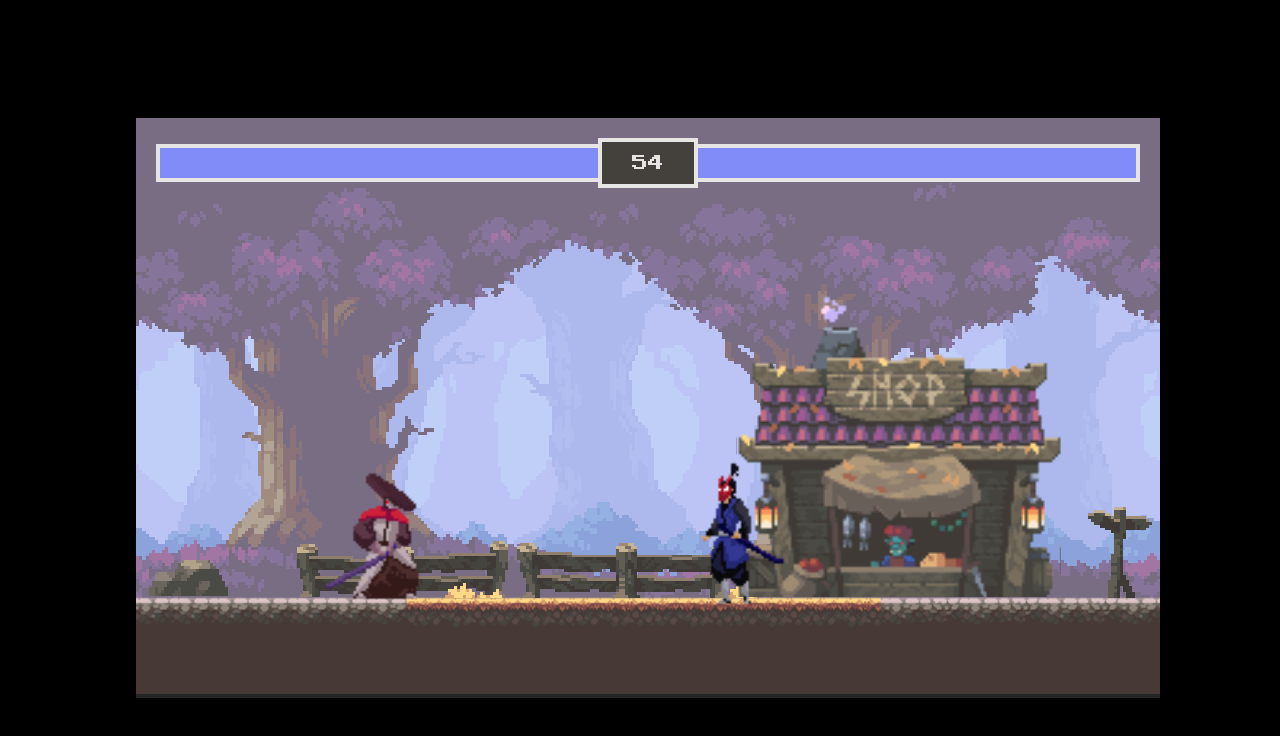
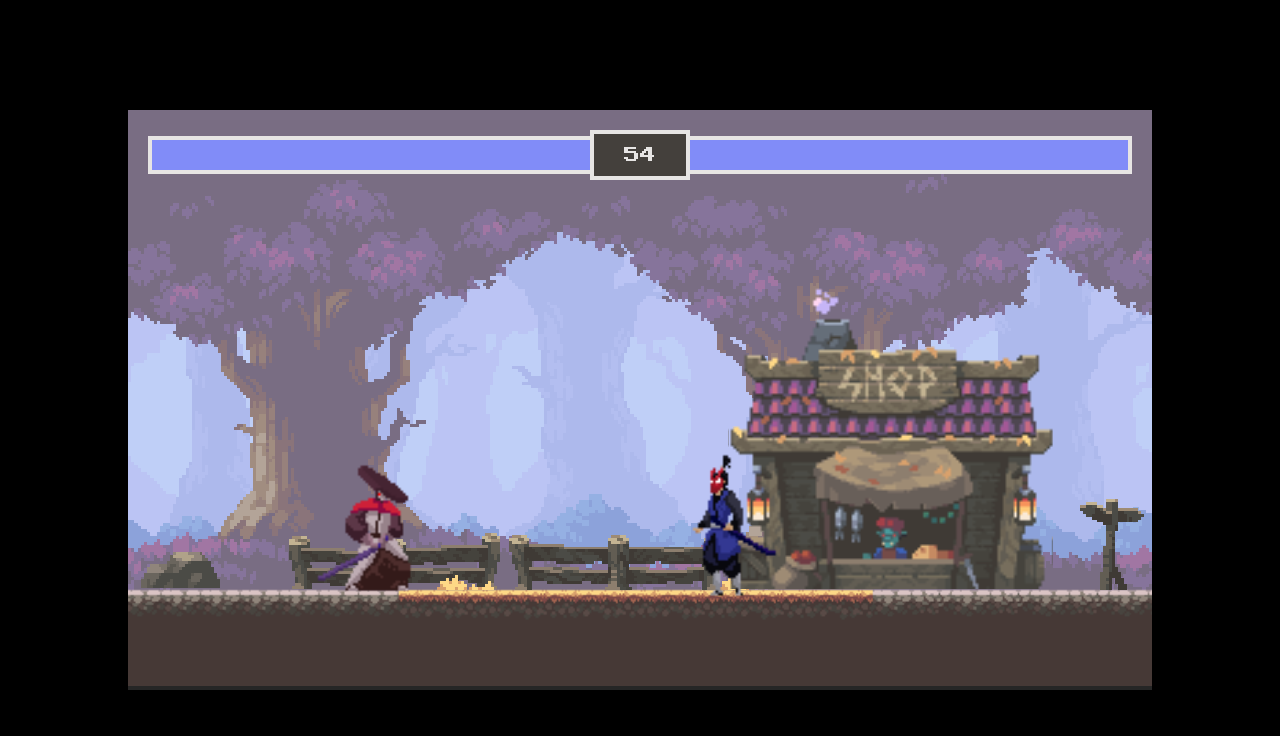
Before and after one commit to theFranG/Fighting-Game, a plain HTML site: page index.html in a window 1280 px wide. Drawn offline with nearby package versions, Linux system fonts and the light colour scheme.

Commit message:
page bugfix

```diff
--- a/index.html
+++ b/index.html
@@ -5,6 +5,8 @@
     <style>
         * {
             box-sizing: border-box;
+            padding: 0;
+            margin: 0;
             font-family: 'Press Start 2P', cursive;
         }
     </style>
@@ -19,7 +21,7 @@
 </head>
 
 <body style="background-color: black;
-width:100%;
+width:100vw;
 height: 100vh;
 display: flex;
 align-items: center;
```
